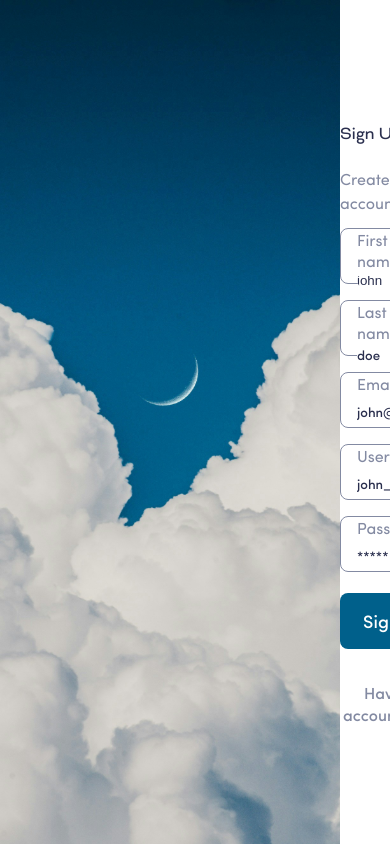
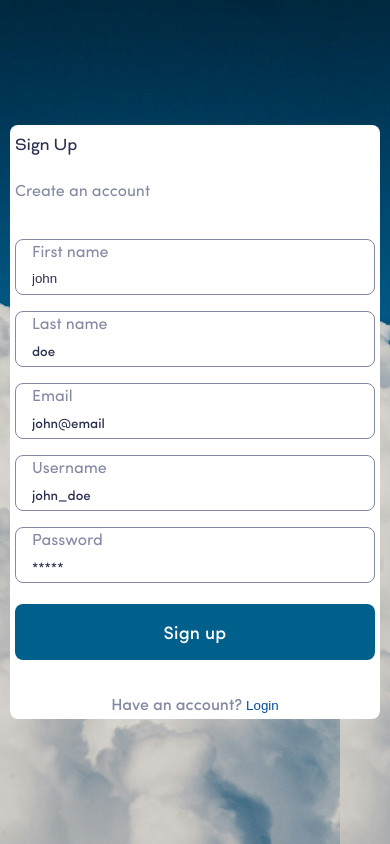
Before and after one commit to NSENGIYUMVA-Christian/weather-app-nextjs, a Next.js app in the folder client/: page / in a window 390 px wide. Built offline with nearby package versions, Linux system fonts and the light colour scheme.

Commit message:
refined responsiveness on login and register form

```diff
--- a/client/app/page.module.scss
+++ b/client/app/page.module.scss
@@ -17,6 +17,7 @@ $white:#FFFFFF;
     display: flex;
     justify-content: center;
     align-items: center;
+    padding:0px 10px;
     form{
         width:100%;
         max-width:553px;
@@ -27,7 +28,6 @@ $white:#FFFFFF;
 }
 
 .col2Row1{
-
     height:72px;
     margin-bottom: 32px;
     .title{
@@ -112,3 +112,30 @@ $white:#FFFFFF;
         color:$darkgrey
     }
 }
+
+
+////small screen
+@media (max-width:768px) {
+    .mainContainer{
+        background-image: url("../public/images/banner.svg");
+        justify-content: center;
+        padding:0px 10px
+    }
+    .col1{
+        display: none;
+    }
+    .col2{
+        flex:none;
+        background-color: $white;
+        justify-self: center;
+        align-self: center;
+        width:100%;
+       min-width:300px ;
+       max-width:388px ;
+       border-radius: 8px;
+       padding:5px
+    }
+}
+
+
+//// tablet screen
--- a/client/app/page.tsx
+++ b/client/app/page.tsx
@@ -113,7 +113,7 @@ const [isLoading,setIsLoading] = useState<boolean>(false)
     return (
       <section className={styles.mainContainer} >
         {/* col 1 */}
-        <div>
+        <div className={styles.col1} >
         <Image
       src={banner}
       alt="weather banner"
```
